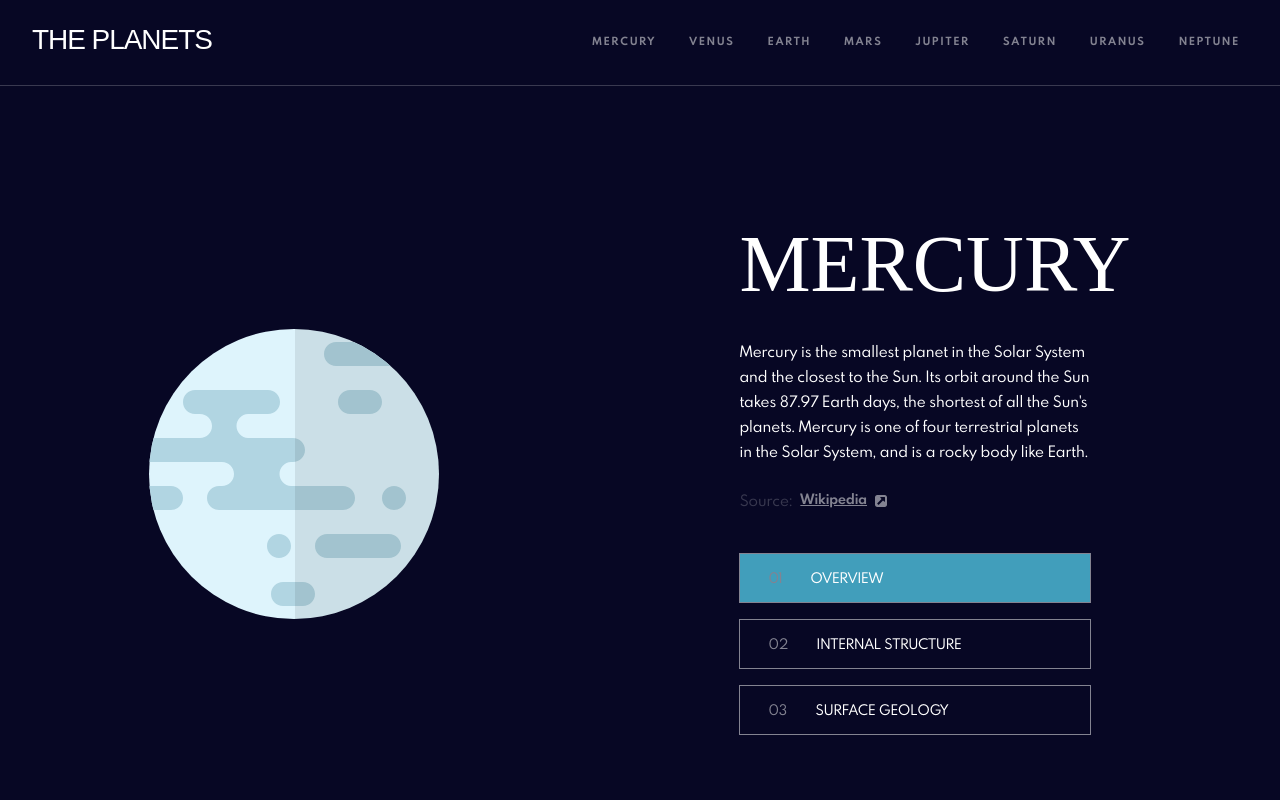
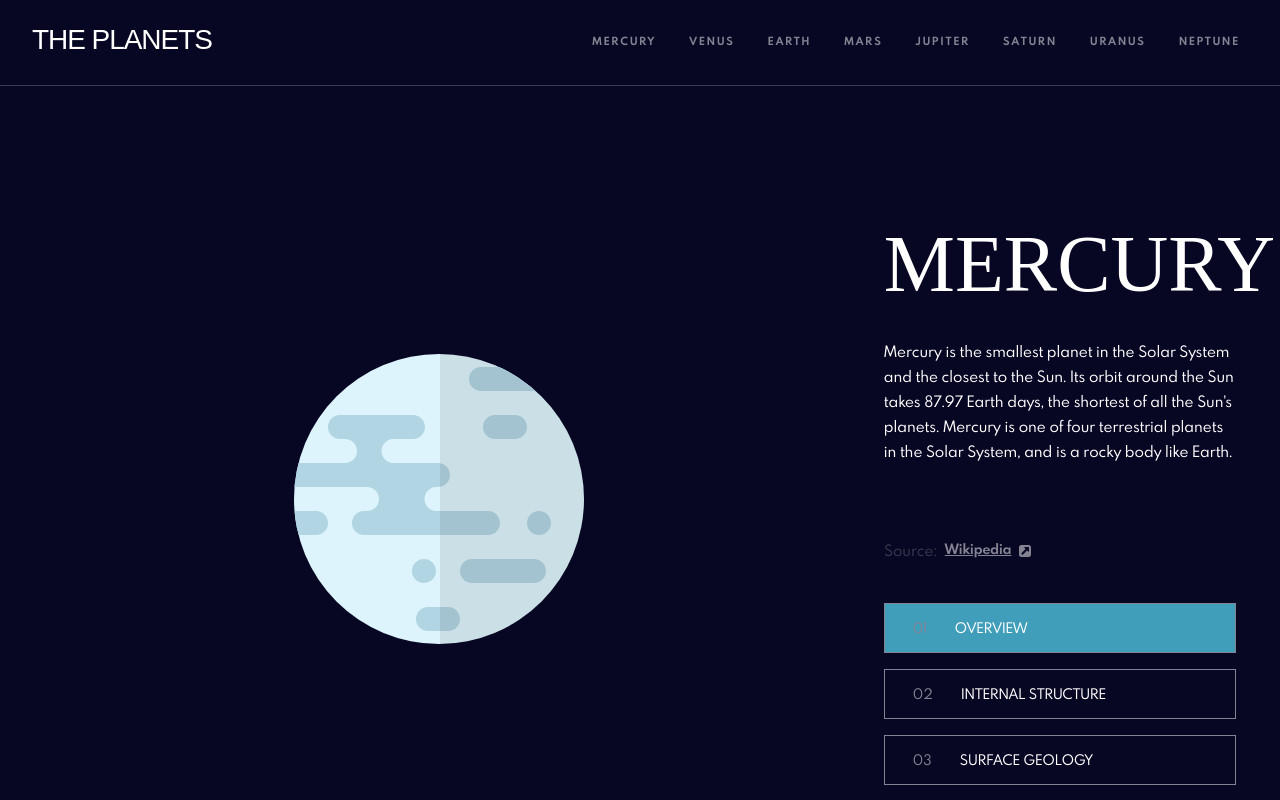
Before and after one commit to Kozikakoo/planets-fact-site, a React (Create React App) app: page / in a window 1280 px wide. Shown: the top 800 px of the page. Built offline with nearby package versions, Linux system fonts and the light colour scheme; a web font is replaced by a local one.

Commit message:
fix: image position, description position;

```diff
--- a/src/components/Main/Main.css
+++ b/src/components/Main/Main.css
@@ -3,7 +3,11 @@
     row-gap: 87px;
     grid-template-areas: "img text"
                          "cards cards";
-    padding: 126px 0 56px 0;
+    padding: 126px 165px 56px;
+    position: relative;
+    box-sizing: border-box;
+    max-width: 1440px;
+    margin: 0 auto;
 }
 
 .planet-mercury {
@@ -45,13 +49,15 @@
     color: #FFFFFF;
     font-family: 'Antonio', Arial sans-serif;
     font-size: 17px;
+    position: absolute;
 }
 
 .planet__block {
     color: #FFFFFF;
     grid-area: text;
     align-self: center;
-    justify-self: start;
+    justify-self: end;
+
 }
 
 .planet__name {
@@ -62,6 +68,8 @@
     text-transform: uppercase;
     margin-bottom: 23px;
     margin-top: 0;
+    position: relative;
+    top: 0
 }
 
 .planet__desc {
@@ -71,6 +79,7 @@
     font-size: 14px;
     line-height: 25px;
     max-width: 350px;
+    height: 175px;
     margin: 0;
 }
 
```
